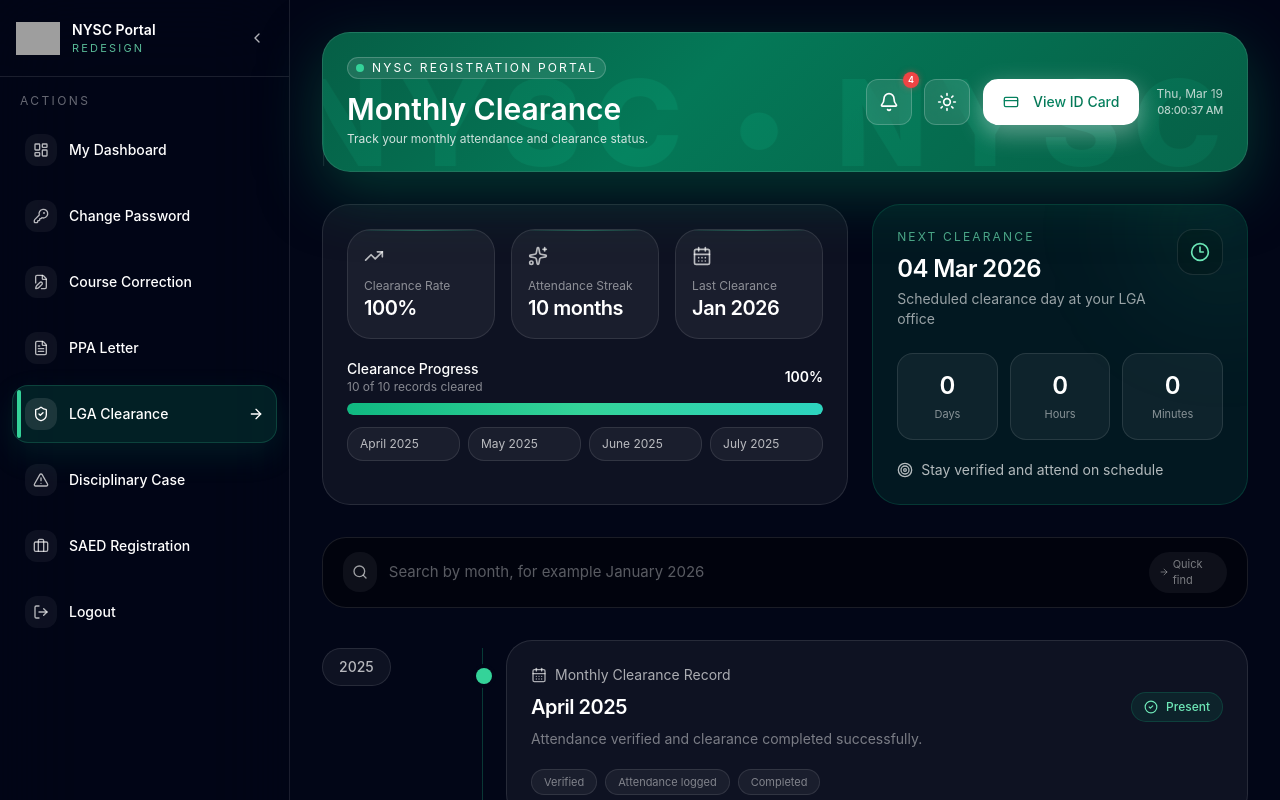
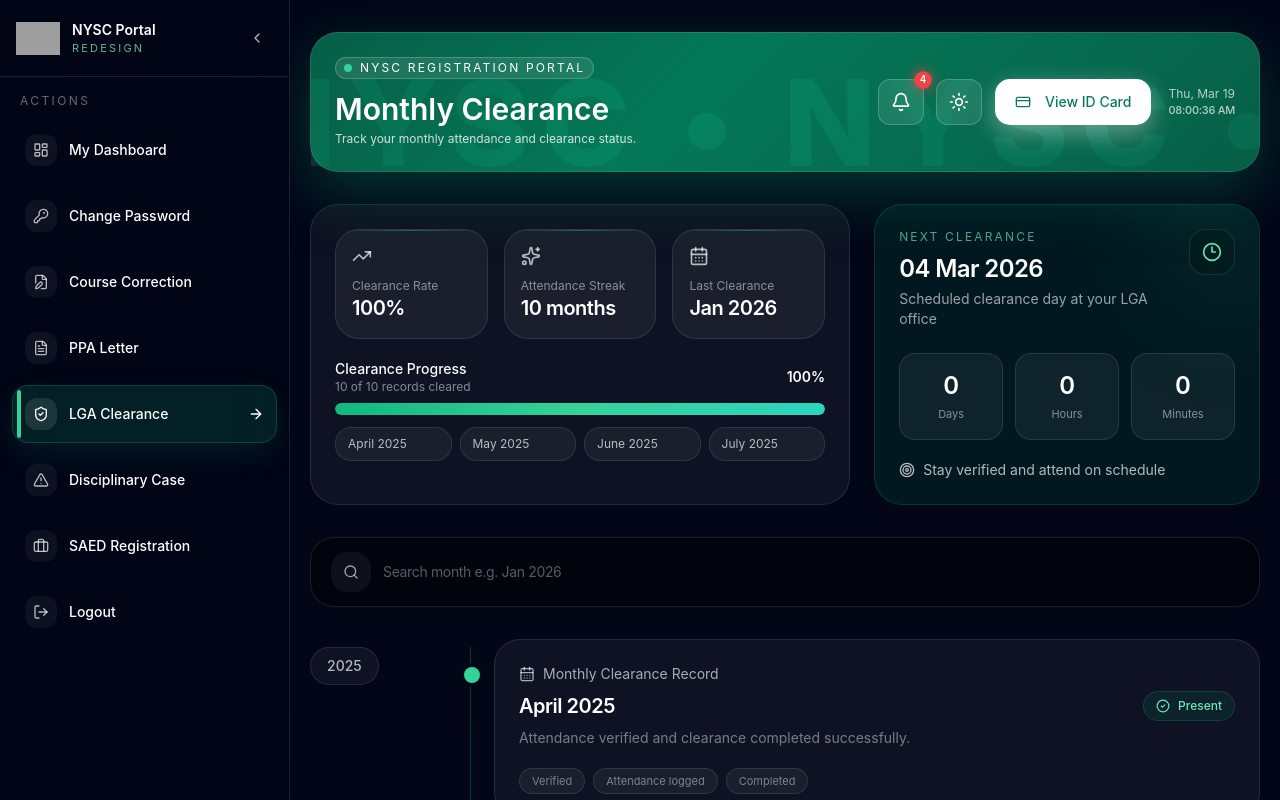
Before and after one commit to James-DataAnalyst/NYSC-Redesigned-Portal-Page, a React (Vite) app: page /lga-clearance in a window 1280 px wide. Shown: the top 800 px of the page. Built offline with nearby package versions, Linux system fonts and the light colour scheme; grey boxes are pictures that could not be loaded.

Commit message:
LGA Clearance updated

```diff
--- a/index.html
+++ b/index.html
@@ -3,7 +3,10 @@
   <head>
     <meta charset="UTF-8" />
     <link rel="icon" type="image/svg+xml" href="/favicon.svg" />
-    <meta name="viewport" content="width=device-width, initial-scale=1.0" />
+    <meta
+      name="viewport"
+      content="width=device-width, initial-scale=1, maximum-scale=1, viewport-fit=cover"
+    />
     <title>nysc-portal-redesign</title>
   </head>
   <body>
--- a/src/index.css
+++ b/src/index.css
@@ -6,7 +6,16 @@
   :root {
     --radius: 1rem;
   }
+  html,
+  body {
+    overflow-x: hidden;
+  }
 
+  input,
+  textarea,
+  select {
+    font-size: 16px;
+  }
   html,
   body,
   #root {
--- a/src/pages/dashboard/LGAClearancePage.jsx
+++ b/src/pages/dashboard/LGAClearancePage.jsx
@@ -175,13 +175,13 @@
 
   return (
     <div
-      className={`min-h-screen ${
+      className={`min-h-screen overflow-x-hidden ${
         isLight
           ? "bg-[radial-gradient(circle_at_top,rgba(16,185,129,0.05),transparent_28%),linear-gradient(to_bottom_right,#f8fafc,#ffffff,#f1f5f9)]"
           : "bg-slate-950"
       }`}
     >
-      <div className="mx-auto max-w-[1700px] p-4 sm:p-5 lg:p-8 space-y-8">
+      <div className="mx-auto max-w-[1700px] px-3.5 sm:px-5 py-2.5 sm:py-3.5 lg:py-8 space-y-8 overflow-x-hidden">
         <HeaderPage
           user={user}
           meta={meta}
@@ -424,28 +424,32 @@
                 y: searchFocused ? -1 : 0,
               }}
               transition={{ duration: 0.18 }}
-              className={`group flex items-center gap-3 px-4 sm:px-5 py-3.5 rounded-[24px] border transition-all duration-200 ${
-                isLight
-                  ? "bg-white/75 border-slate-200/70 shadow-[0_3px_18px_rgba(15,23,42,0.05)] backdrop-blur-xl focus-within:border-emerald-300/90 focus-within:shadow-[0_10px_30px_rgba(16,185,129,0.10)]"
-                  : "bg-black/40 border-white/10"
-              }`}
+              className={`
+        group flex items-center gap-3 px-4 sm:px-5 py-3.5 rounded-[24px] border transition-all duration-200
+                 ${
+                   isLight
+                     ? "bg-[linear-gradient(180deg,rgba(255,255,255,0.7),rgba(248,250,252,0.9))] border-slate-200/60 shadow-[0_2px_12px_rgba(15,23,42,0.04)] backdrop-blur-xl focus-within:border-emerald-300/70 focus-within:shadow-[0_8px_24px_rgba(16,185,129,0.10)]"
+                     : "bg-black/40 border-white/10"
+                 } `}
             >
+              {/* SEARCH ICON */}
               <div
-                className={`flex h-10 w-10 items-center justify-center rounded-2xl transition ${
+                className={`flex h-10 w-10 items-center justify-center rounded-2xl ${
                   isLight
-                    ? "bg-slate-100 text-slate-500 group-focus-within:bg-emerald-50 group-focus-within:text-emerald-600"
+                    ? "bg-slate-100/70 text-slate-500 group-focus-within:bg-emerald-50/80 group-focus-within:text-emerald-600"
                     : "bg-white/5 text-white/60"
                 }`}
               >
                 <Search className="h-4 w-4" />
               </div>
 
+              {/* INPUT */}
               <input
-                placeholder="Search by month, for example January 2026"
-                className={`w-full bg-transparent outline-none text-sm sm:text-[15px] ${
+                placeholder="Search month e.g. Jan 2026"
+                className={`flex-1 min-w-0 bg-transparent outline-none text-[16px] truncate sm:text-sm ${
                   isLight
-                    ? "text-slate-900 placeholder:text-slate-400"
-                    : "text-white placeholder:text-white/35"
+                    ? "text-slate-900 placeholder:text-slate-400 placeholder:font-normal placeholder:tracking-tight"
+                    : "text-white placeholder:text-white/35 placeholder:tracking-tight"
                 }`}
                 value={search}
                 onFocus={() => setSearchFocused(true)}
@@ -455,94 +459,32 @@
                 onChange={(e) => setSearch(e.target.value)}
               />
 
-              <div
-                className={`hidden sm:flex items-center gap-1 rounded-full px-2.5 py-1 text-[11px] ${
-                  isLight
-                    ? "bg-slate-100 text-slate-500"
-                    : "bg-white/5 text-white/45"
-                }`}
-              >
-                <ArrowRight className="h-3 w-3" />
-                Quick find
-              </div>
+              {/* CLEAR BUTTON */}
+              <AnimatePresence>
+                {search && (
+                  <motion.button
+                    type="button"
+                    initial={{ opacity: 0, scale: 0.8 }}
+                    animate={{ opacity: 1, scale: 1 }}
+                    exit={{ opacity: 0, scale: 0.8 }}
+                    transition={{ duration: 0.15 }}
+                    onClick={() => setSearch("")}
+                    className={`
+              flex items-center justify-center h-9 w-9 rounded-xl transition
+              ${
+                isLight
+                  ? "bg-slate-100 hover:bg-slate-200 text-slate-500"
+                  : "bg-white/5 hover:bg-white/10 text-white/60"
+              }
+            `}
+                  >
+                    ✕
+                  </motion.button>
+                )}
+              </AnimatePresence>
             </motion.div>
-
-            {/* SEARCH SUGGESTIONS */}
-            <AnimatePresence>
-              {searchFocused && searchSuggestions.length > 0 && (
-                <motion.div
-                  initial={{ opacity: 0, y: 10, scale: 0.98 }}
-                  animate={{ opacity: 1, y: 8, scale: 1 }}
-                  exit={{ opacity: 0, y: 4, scale: 0.98 }}
-                  transition={{ duration: 0.18 }}
-                  className={`absolute left-0 right-0 mt-2 rounded-[24px] border overflow-hidden ${
-                    isLight
-                      ? "border-slate-200/70 bg-white/92 shadow-[0_16px_40px_rgba(15,23,42,0.08)] backdrop-blur-xl"
-                      : "border-white/10 bg-slate-900/95"
-                  }`}
-                >
-                  <div
-                    className={`px-4 pt-4 pb-2 text-[11px] uppercase tracking-[0.16em] ${
-                      isLight ? "text-slate-400" : "text-white/35"
-                    }`}
-                  >
-                    Suggestions
-                  </div>
-
-                  <div className="pb-2">
-                    {searchSuggestions.map((item) => (
-                      <button
-                        key={item.id}
-                        type="button"
-                        onMouseDown={() => setSearch(item.month)}
-                        className={`w-full px-4 py-3 text-left flex items-center justify-between transition ${
-                          isLight
-                            ? "hover:bg-slate-50 text-slate-700"
-                            : "hover:bg-white/5 text-white/80"
-                        }`}
-                      >
-                        <div className="flex items-center gap-3">
-                          <div
-                            className={`flex h-9 w-9 items-center justify-center rounded-xl ${
-                              isLight
-                                ? "bg-slate-100 text-slate-500"
-                                : "bg-white/5 text-white/50"
-                            }`}
-                          >
-                            <CalendarDays className="h-4 w-4" />
-                          </div>
-                          <div>
-                            <div className="text-sm font-medium">
-                              {item.month}
-                            </div>
-                            <div
-                              className={`text-xs ${
-                                isLight ? "text-slate-400" : "text-white/35"
-                              }`}
-                            >
-                              Clearance record
-                            </div>
-                          </div>
-                        </div>
-
-                        <div
-                          className={`text-xs rounded-full px-2.5 py-1 border ${
-                            isLight
-                              ? "border-emerald-100 bg-emerald-50 text-emerald-600"
-                              : "border-emerald-500/20 bg-emerald-500/10 text-emerald-300"
-                          }`}
-                        >
-                          {item.status}
-                        </div>
-                      </button>
-                    ))}
-                  </div>
-                </motion.div>
-              )}
-            </AnimatePresence>
           </div>
         </div>
-
         {/* TIMELINE */}
         <div className="space-y-8">
           {monthGroups.map((group, groupIndex) => (
@@ -567,7 +509,7 @@
               </div>
 
               {/* LINE + ITEMS */}
-              <div className="relative pl-8 sm:pl-10">
+              <div className="relative pl-7 sm:pl-10 max-w-full">
                 <div
                   className={`absolute left-3 sm:left-4 top-2 bottom-2 w-px ${
                     isLight
@@ -588,7 +530,7 @@
                     >
                       {/* node */}
                       <div
-                        className={`absolute -left-[25px] sm:-left-[30px] top-7 h-4 w-4 rounded-full ring-4 ${
+                        className={`absolute -left-5 sm:-left-[30px] top-7 h-4 w-4 rounded-full ring-4 ${
                           isLight
                             ? "bg-emerald-500 ring-white shadow-[0_0_0_1px_rgba(226,232,240,1)]"
                             : "bg-emerald-400 ring-slate-950"
--- /dev/null
+++ b/src/pages/dashboard/me.jsx
@@ -0,0 +1,121 @@
+<div className="sticky top-4 z-30">
+  <div className="relative">
+    <motion.div
+      animate={{
+        y: searchFocused ? -1 : 0,
+      }}
+      transition={{ duration: 0.18 }}
+      className={`group flex items-center gap-3 px-4 sm:px-5 py-3.5 rounded-[24px] border transition-all duration-200 ${
+        isLight
+          ? "bg-white/75 border-slate-200/70 shadow-[0_3px_18px_rgba(15,23,42,0.05)] backdrop-blur-xl focus-within:border-emerald-300/90 focus-within:shadow-[0_10px_30px_rgba(16,185,129,0.10)]"
+          : "bg-black/40 border-white/10"
+      }`}
+    >
+      <div
+        className={`flex h-10 w-10 items-center justify-center rounded-2xl transition ${
+          isLight
+            ? "bg-slate-100 text-slate-500 group-focus-within:bg-emerald-50 group-focus-within:text-emerald-600"
+            : "bg-white/5 text-white/60"
+        }`}
+      >
+        <Search className="h-4 w-4" />
+      </div>
+
+      <input
+        placeholder="Search by month, for example January 2026"
+        className={`w-full bg-transparent outline-none text-[16px] sm:text-sm sm:text-[15px] ${
+          isLight
+            ? "text-slate-900 placeholder:text-slate-400"
+            : "text-white placeholder:text-white/35"
+        }`}
+        value={search}
+        onFocus={() => setSearchFocused(true)}
+        onBlur={() => {
+          setTimeout(() => setSearchFocused(false), 120);
+        }}
+        onChange={(e) => setSearch(e.target.value)}
+      />
+
+      <div
+        className={`hidden sm:flex items-center gap-1 rounded-full px-2.5 py-1 text-[11px] ${
+          isLight ? "bg-slate-100 text-slate-500" : "bg-white/5 text-white/45"
+        }`}
+      >
+        <ArrowRight className="h-3 w-3" />
+        Quick find
+      </div>
+    </motion.div>
+
+    {/* SEARCH SUGGESTIONS */}
+    <AnimatePresence>
+      {searchFocused && searchSuggestions.length > 0 && (
+        <motion.div
+          initial={{ opacity: 0, y: 10, scale: 0.98 }}
+          animate={{ opacity: 1, y: 8, scale: 1 }}
+          exit={{ opacity: 0, y: 4, scale: 0.98 }}
+          transition={{ duration: 0.18 }}
+          className={`absolute left-0 right-0 mt-2 rounded-[24px] border overflow-hidden ${
+            isLight
+              ? "border-slate-200/70 bg-white/92 shadow-[0_16px_40px_rgba(15,23,42,0.08)] backdrop-blur-xl"
+              : "border-white/10 bg-slate-900/95"
+          }`}
+        >
+          <div
+            className={`px-4 pt-4 pb-2 text-[11px] uppercase tracking-[0.16em] ${
+              isLight ? "text-slate-400" : "text-white/35"
+            }`}
+          >
+            Suggestions
+          </div>
+
+          <div className="pb-2">
+            {searchSuggestions.map((item) => (
+              <button
+                key={item.id}
+                type="button"
+                onMouseDown={() => setSearch(item.month)}
+                className={`w-full px-4 py-3 text-left flex items-center justify-between transition ${
+                  isLight
+                    ? "hover:bg-slate-50 text-slate-700"
+                    : "hover:bg-white/5 text-white/80"
+                }`}
+              >
+                <div className="flex items-center gap-3">
+                  <div
+                    className={`flex h-9 w-9 items-center justify-center rounded-xl ${
+                      isLight
+                        ? "bg-slate-100 text-slate-500"
+                        : "bg-white/5 text-white/50"
+                    }`}
+                  >
+                    <CalendarDays className="h-4 w-4" />
+                  </div>
+                  <div>
+                    <div className="text-sm font-medium">{item.month}</div>
+                    <div
+                      className={`text-xs ${
+                        isLight ? "text-slate-400" : "text-white/35"
+                      }`}
+                    >
+                      Clearance record
+                    </div>
+                  </div>
+                </div>
+
+                <div
+                  className={`text-xs rounded-full px-2.5 py-1 border ${
+                    isLight
+                      ? "border-emerald-100 bg-emerald-50 text-emerald-600"
+                      : "border-emerald-500/20 bg-emerald-500/10 text-emerald-300"
+                  }`}
+                >
+                  {item.status}
+                </div>
+              </button>
+            ))}
+          </div>
+        </motion.div>
+      )}
+    </AnimatePresence>
+  </div>
+</div>;
```
